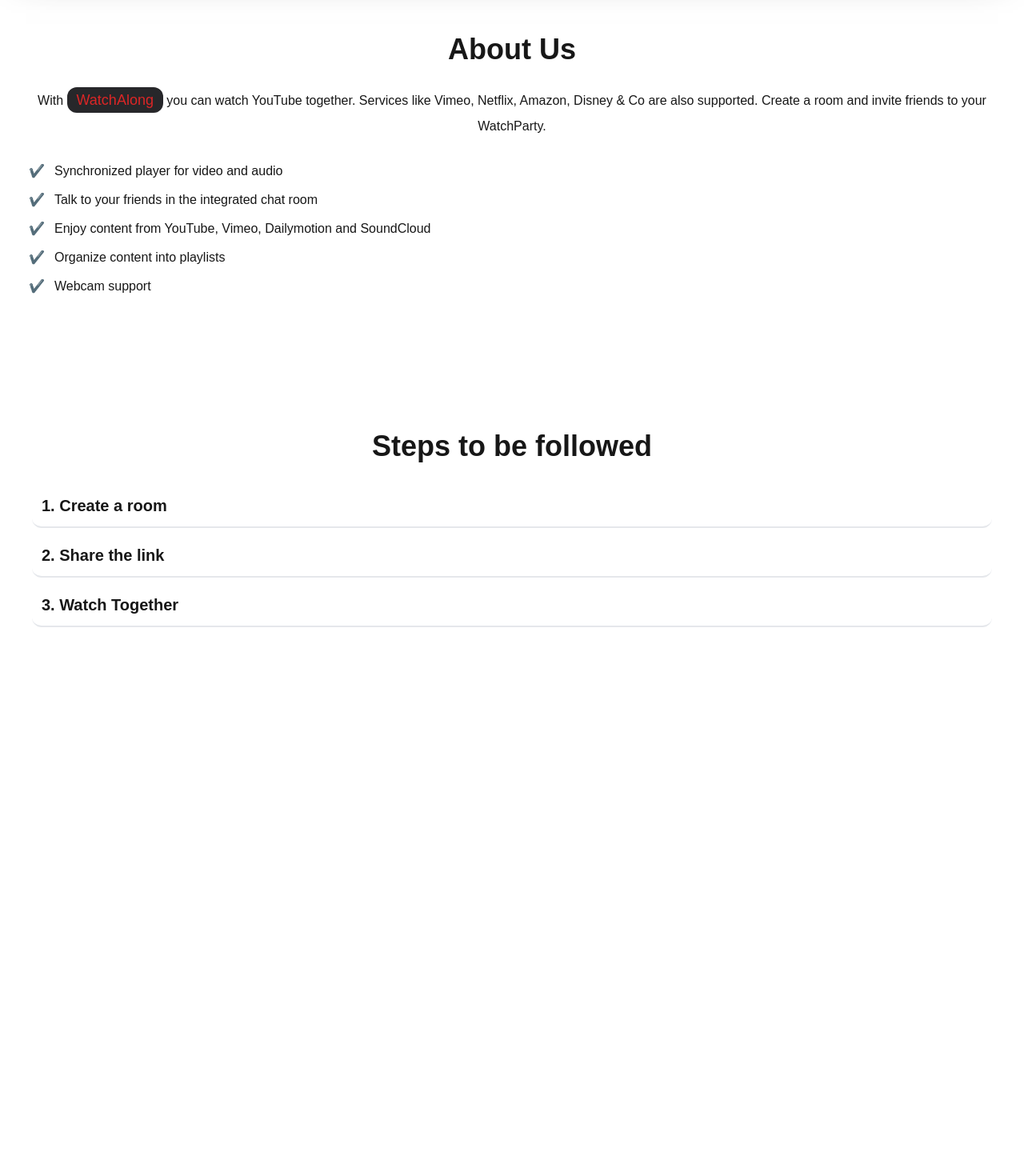
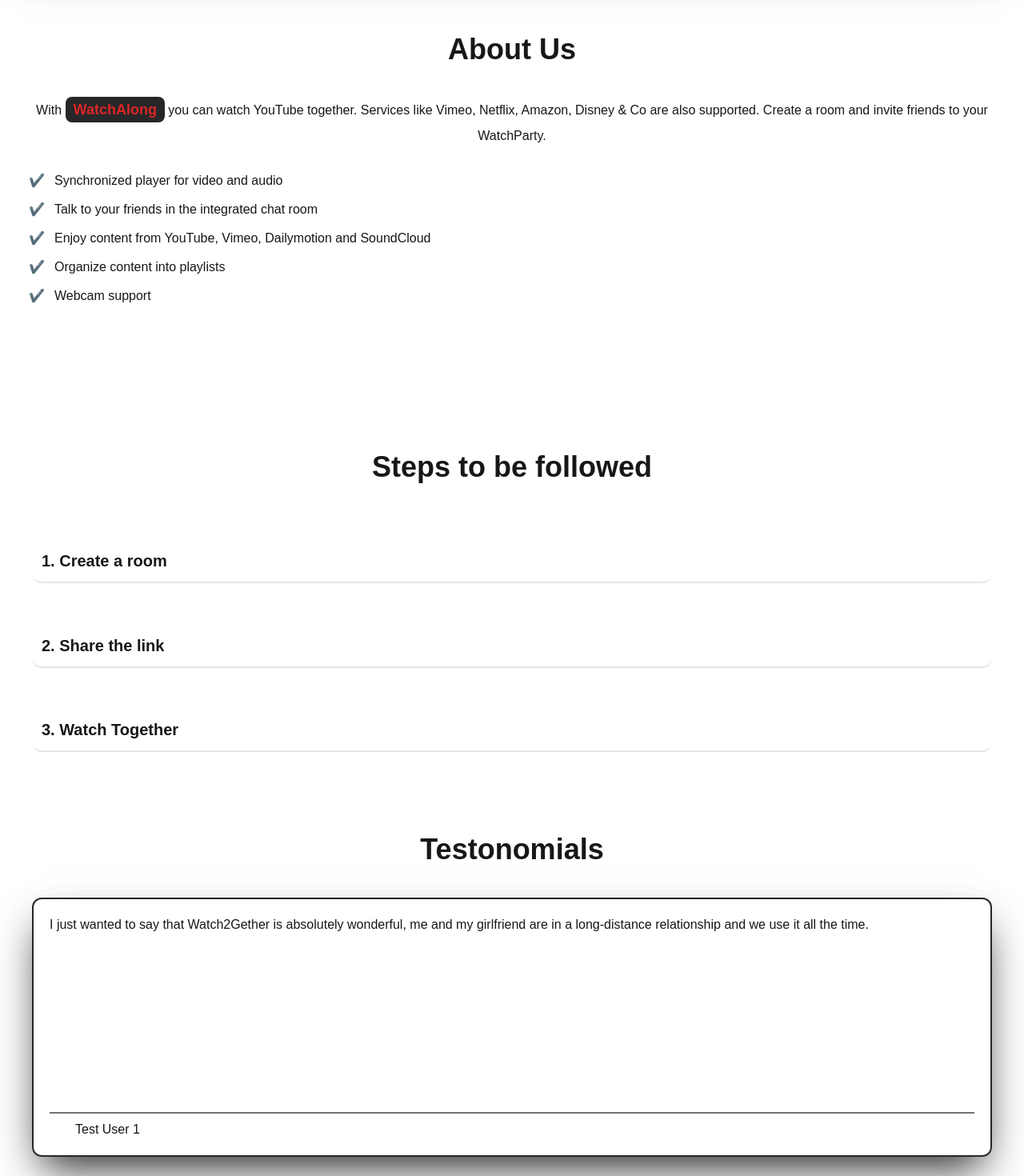
Before and after one commit to Rishabh8210/WatchAlong, a Next.js app: page / in a window 1280 px wide. Shown: the part 600-2070 px from the top of the page at 80% size. Before the commit the page ends 1420 px from the top, so only its background shows below. Built offline with nearby package versions, Linux system fonts and the light colour scheme.

Commit message:
Commit : Added Testonomials components and fixed some css's issues

```diff
--- a/src/app/page.tsx
+++ b/src/app/page.tsx
@@ -2,6 +2,7 @@ import AboutUs from "@/components/About-Component/AboutUs";
 import HeaderComponent from "@/components/Common-Component/HeaderComponent";
 import HomePageMain from "@/components/HomePage-Component/HomePageMain";
 import StepsToBeFollowed from "@/components/StepsToBeFollowed/StepsToBeFollowed";
+import Testonomial from "@/components/Testonomial-Component/Testonomial";
 
 export default function Home() {
   return (
@@ -10,6 +11,7 @@ export default function Home() {
       <HomePageMain />
       <AboutUs />
       <StepsToBeFollowed />
+      <Testonomial />
     </div>
   );
 }
--- a/src/components/About-Component/AboutMain.tsx
+++ b/src/components/About-Component/AboutMain.tsx
@@ -2,11 +2,11 @@ import React from 'react'
 
 const AboutMain = () => {
     return (
-        <div className='h-fit w-full flex flex-col items-center justify-center'>
+        <div className='h-fit w-full flex flex-col items-center justify-center py-3'>
             <div className='h-fit w-full p-2'>
-                <p className='text-center leading-loose'>With <span className='text-lg px-3 py-1.5 text-red-600 bg-zinc-800 rounded-xl'>WatchAlong</span> you can watch YouTube together. Services like Vimeo, Netflix, Amazon, Disney & Co are also supported. Create a room and invite friends to your WatchParty.</p>
+                <p className='text-center leading-loose'>With <span className='text-lg px-2.5 font-bold py-1.5 text-red-600 bg-zinc-800 rounded-lg'>WatchAlong</span> you can watch YouTube together. Services like Vimeo, Netflix, Amazon, Disney & Co are also supported. Create a room and invite friends to your WatchParty.</p>
             </div>
-            <div className='h-fit w-full py-5 flex flex-col gap-3 px-4'>
+            <div className='h-fit w-full pt-5 flex flex-col gap-3 px-4'>
                 <div className='h-fit w-full flex gap-3'>
                     <p>✔️</p>
                     <p className='break-words'>Synchronized player for video and audio</p>
--- a/src/components/StepsToBeFollowed/StepsToBeFollowed.tsx
+++ b/src/components/StepsToBeFollowed/StepsToBeFollowed.tsx
@@ -3,7 +3,7 @@ import Header from './Header'
 
 const StepsToBeFollowed = () => {
   return (
-    <div className='h-fit w-full flex flex-col items-center justify-center px-5 py-4 gap-2'>
+    <div className='h-[60vh] w-full flex flex-col justify-around items-center p-5 gap-2 '>
         <Header />
         <div className='h-fit w-full border-b-2 p-3 rounded-xl hover:bg-zinc-900'>
             <p className='text-xl font-semibold pointer-events-none'>1. Create a room</p>
--- /dev/null
+++ b/src/components/Testonomial-Component/Testonomial.tsx
@@ -0,0 +1,20 @@
+import React from 'react'
+import TestonomialCard from './TestonomialCard'
+import TestonomialHeader from './TestonomialHeader'
+
+const Testonomial = () => {
+    return (
+        <div className='min-h-[60vh] p-5 flex flex-col gap-5'>
+            <TestonomialHeader />
+            <div className='h-full w-full flex px-5 border-2 border-zinc-800 rounded-xl overflow-x-auto gap-10 shadow-2xl shadow-zinc-800'>
+                <TestonomialCard />
+                <TestonomialCard />
+                <TestonomialCard />
+                <TestonomialCard />
+
+            </div>
+        </div>
+    )
+}
+
+export default Testonomial
--- /dev/null
+++ b/src/components/Testonomial-Component/TestonomialCard.tsx
@@ -0,0 +1,17 @@
+import React from 'react'
+
+const TestonomialCard = () => {
+  return (
+    <div className='min-h-[40vh] w-full py-5 flex justify-between flex-col gap-10 flex-shrink-0'>
+        <div className='h-fit w-full'>
+            <p>I just wanted to say that Watch2Gether is absolutely wonderful, me and my girlfriend are in a long-distance relationship and we use it all the time.</p>
+        </div>
+        <div className='h-fit w-full flex gap-3 pt-2 items-center border-t-2 border-zinc-500'>
+            <img className='invert h-5' src="./user.png" alt="#User" />
+            <p className='text-base font-sem'>Test User 1</p>
+        </div>
+    </div>
+  )
+}
+
+export default TestonomialCard
--- /dev/null
+++ b/src/components/Testonomial-Component/TestonomialHeader.tsx
@@ -0,0 +1,11 @@
+import React from 'react'
+
+const TestonomialHeader = () => {
+    return (
+        <div className='h-fit w-full py-5 pointer-events-none'>
+            <p className='text-4xl text-center font-semibold'>Testonomials</p>
+        </div>
+    )
+}
+
+export default TestonomialHeader
```
Also changed, not shown: public/user.png (added).
